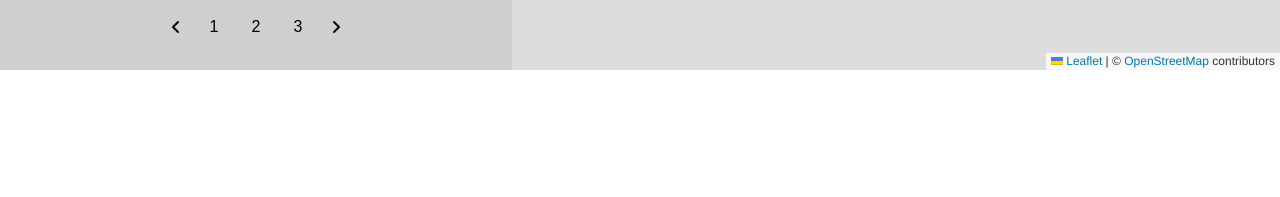
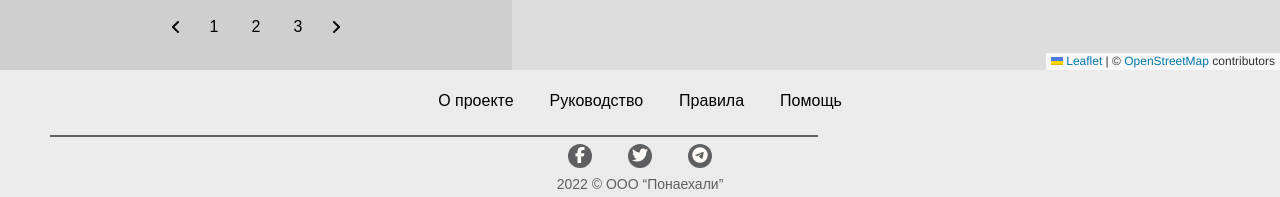
Before and after one commit to zerovolk/web-regul-task, a Vue app: page / in a window 1280 px wide. Shown: the part 1459-1656 px from the top of the page. Before the commit the page ends 1529 px from the top, so only its background shows below. Built offline with nearby package versions, Linux system fonts and the light colour scheme.

Commit message:
added footer

```diff
--- a/src/App.vue
+++ b/src/App.vue
@@ -2,17 +2,20 @@
 <div>
   <MenuHeader/>
   <ListAndMap></ListAndMap>
+  <MainFooter/>
 </div>
 </template>
 
 <script>
 import MenuHeader from "@/components/MenuHeader";
 import ListAndMap from "@/components/ListAndMap";
+import MainFooter from "@/components/MainFooter";
 
 export default {
   components: {
+    MainFooter,
     MenuHeader,
-    ListAndMap
+    ListAndMap,
   }
 }
 </script>
--- /dev/null
+++ b/src/components/MainFooter.vue
@@ -0,0 +1,89 @@
+<template>
+  <div class="footer">
+    <div class="footer__nav">
+      <ul>
+        <li class="footer__item">О проекте</li>
+        <li class="footer__item">Руководство</li>
+        <li class="footer__item">Правила</li>
+        <li class="footer__item">Помощь</li>
+      </ul>
+    </div>
+    <div class="footer__sublime"></div>
+    <div class="footer__social">
+      <div class="footer__icon">
+        <i class="fa-brands fa-facebook-f"></i>
+      </div>
+      <div class="footer__icon">
+        <i class="fa-brands fa-twitter"></i>
+      </div>
+      <div class="footer__icon">
+        <i class="fa-brands fa-telegram"></i>
+      </div>
+    </div>
+    <p class="footer__text">2022 &copy; ООО “Понаехали” </p>
+  </div>
+</template>
+
+<script>
+export default {
+
+}
+</script>
+
+<style scoped>
+.footer {
+  background: #EBEBEC;
+  width: 100%;
+  height: 130px;
+  position: relative;
+}
+.footer__nav {
+  display: block;
+  text-align: center;
+}
+
+.footer__nav ul {
+  list-style: none;
+}
+
+.footer__item {
+  display: inline-block;
+  margin: 22px 18px 14px 18px;
+  cursor: pointer;
+}
+
+.footer__sublime {
+  width: 60%;
+  height: 0;
+  border: 1px solid #5F5F61;
+  position: absolute;
+  left: calc(50% - 1180px/2);
+  top: calc(50% - 1px/2 + 0.5px);
+}
+
+.footer__social {
+  display: flex;
+  justify-content: center;
+  align-content: center;
+  margin-top: 20px;
+}
+
+.footer__icon {
+  text-align: center;
+  width: 24px;
+  height: 24px;
+  background: #5F5F61;
+  border-radius: 50%;
+  color: #FFFBF9;
+  line-height: 24px;
+  margin: 0 18px;
+  cursor: pointer;
+}
+
+.footer__text {
+  text-align: center;
+  margin-top: 8px;
+  font-size: 14px;
+  color: #5F5F61;
+}
+</style>
```
